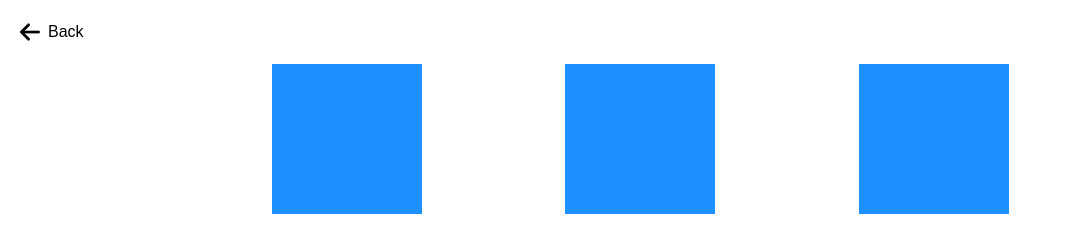
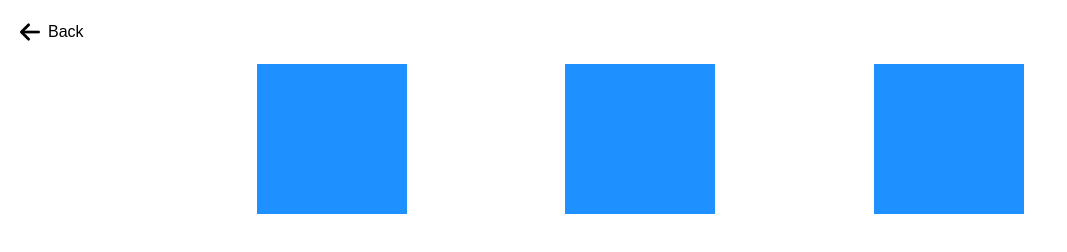
Before and after one commit to Dastanbekk/BTCA-trading-landing-page, a website: page src/pages/keydown.html in a window 1280 px wide. Shown: the whole page, without its empty margins (0-1067 px from the left). Drawn offline with Linux system fonts and the light colour scheme.

Commit message:
bag togirlandi

```diff
--- a/src/pages/keydown.html
+++ b/src/pages/keydown.html
@@ -12,7 +12,7 @@
         <a href="../index.html" class="flex items-center gap-2"> <img src="../../assets/images/arrow.png" class="w-[20px]" alt="">Back</a>
     </div>
 
-    <div class="wrapperr max-w-w-[100vw] w-[80%] mx-auto display flex justify-evenly">
+    <div class="wrapperr max-w-w-[100vw] w-[80%] mx-auto display flex justify-evenly flex-wrap gap-[30px]">
         <div id="key" class="w-[150px] text-white h-[150px] bg-[dodgerblue] flex justify-center items-center text-[20px] font-bold"></div>
         <div id="keyCode" class="w-[150px] text-white h-[150px] bg-[dodgerblue] flex justify-center items-center text-[20px] font-bold"></div>
         <div id="newKey" class="w-[150px] text-white h-[150px] bg-[dodgerblue] flex justify-center items-center text-[20px] font-bold"></div>
```
Also changed, not shown: dist/output.css.
